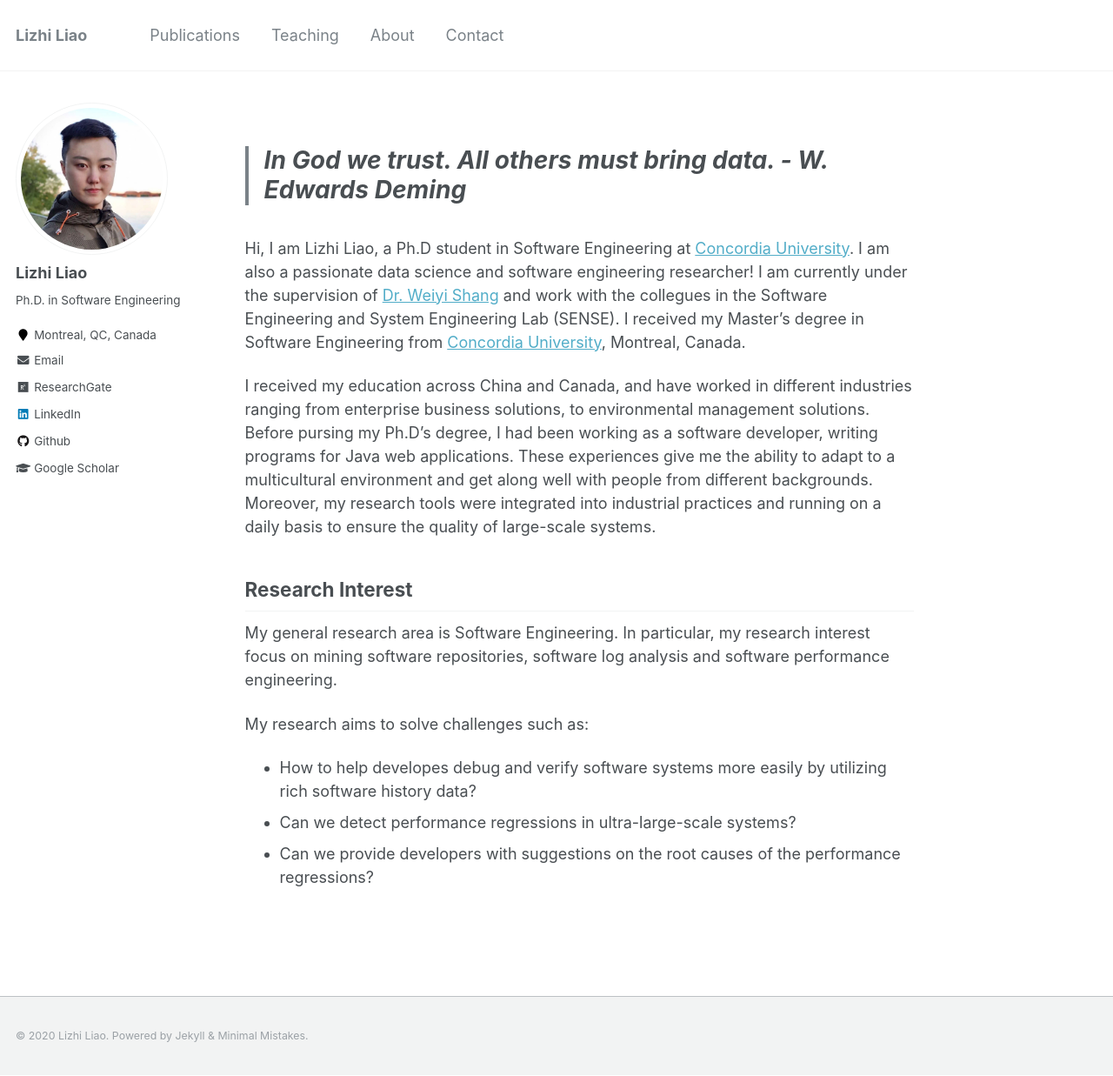
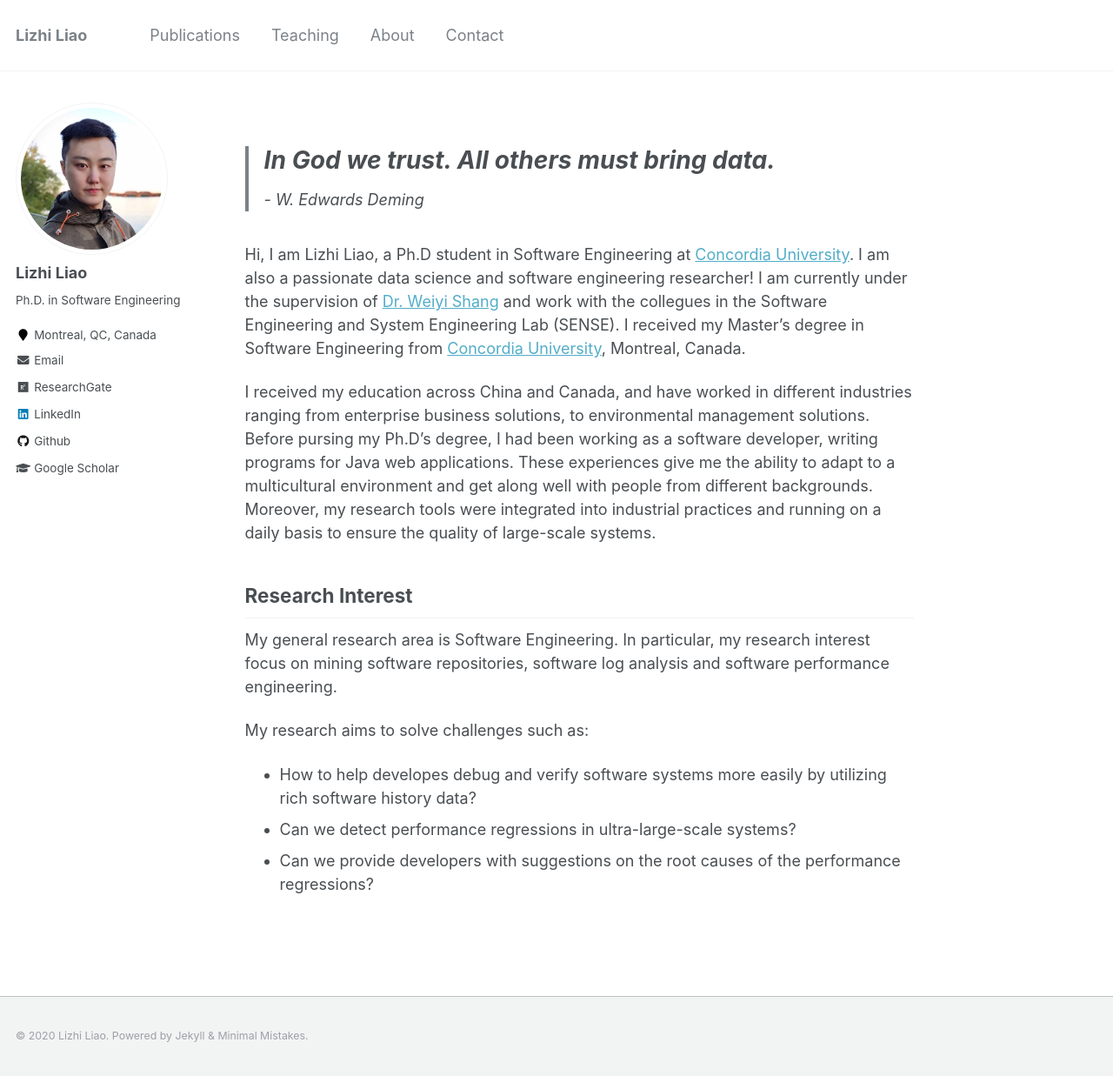
Before and after one commit to Lizhi-Liao/lizhi-liao.github.io, a Jekyll site: the page built from _pages/Intro.md, in a window 1280 px wide and 1237 px high. Shown: the whole window at 87% size. Built offline with Jekyll 4.4.1, drawn with Linux system fonts in a browser that asks for light colours.

```diff
--- a/_pages/Intro.md
+++ b/_pages/Intro.md
@@ -5,7 +5,9 @@ excerpt: "About me"
 author_profile: true
 ---
 
-> # In God we trust. All others must bring data. -  W. Edwards Deming
+> # In God we trust. All others must bring data.
+>
+> \- W. Edwards Deming
 
 Hi, I am Lizhi  Liao, a Ph.D student in Software Engineering at [Concordia University](https://www.concordia.ca/). I am also a  passionate data science and software engineering researcher! I am currently under the supervision of [Dr. Weiyi Shang](https://users.encs.concordia.ca/~shang/) and work with the collegues in the Software Engineering and System Engineering Lab (SENSE). I received my Master's degree in Software Engineering from [Concordia University](https://www.concordia.ca/), Montreal, Canada.
 
```
